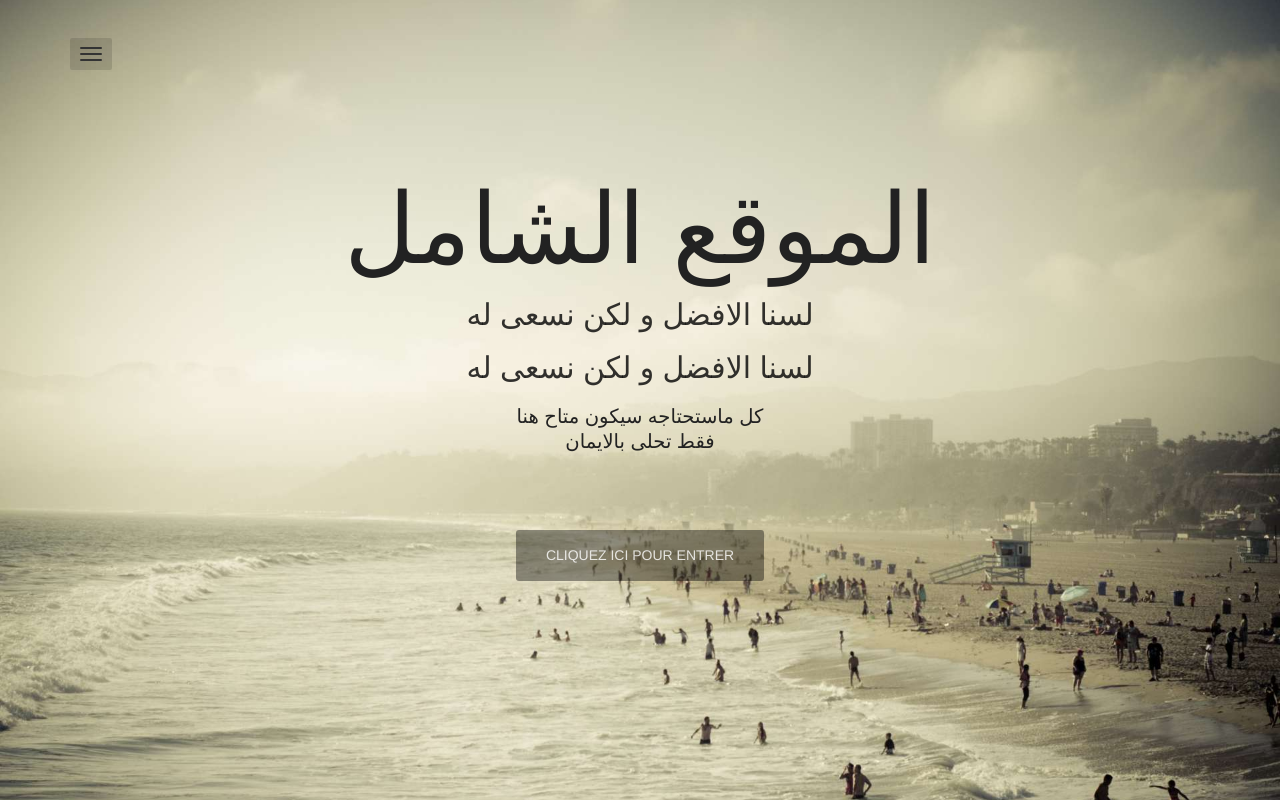
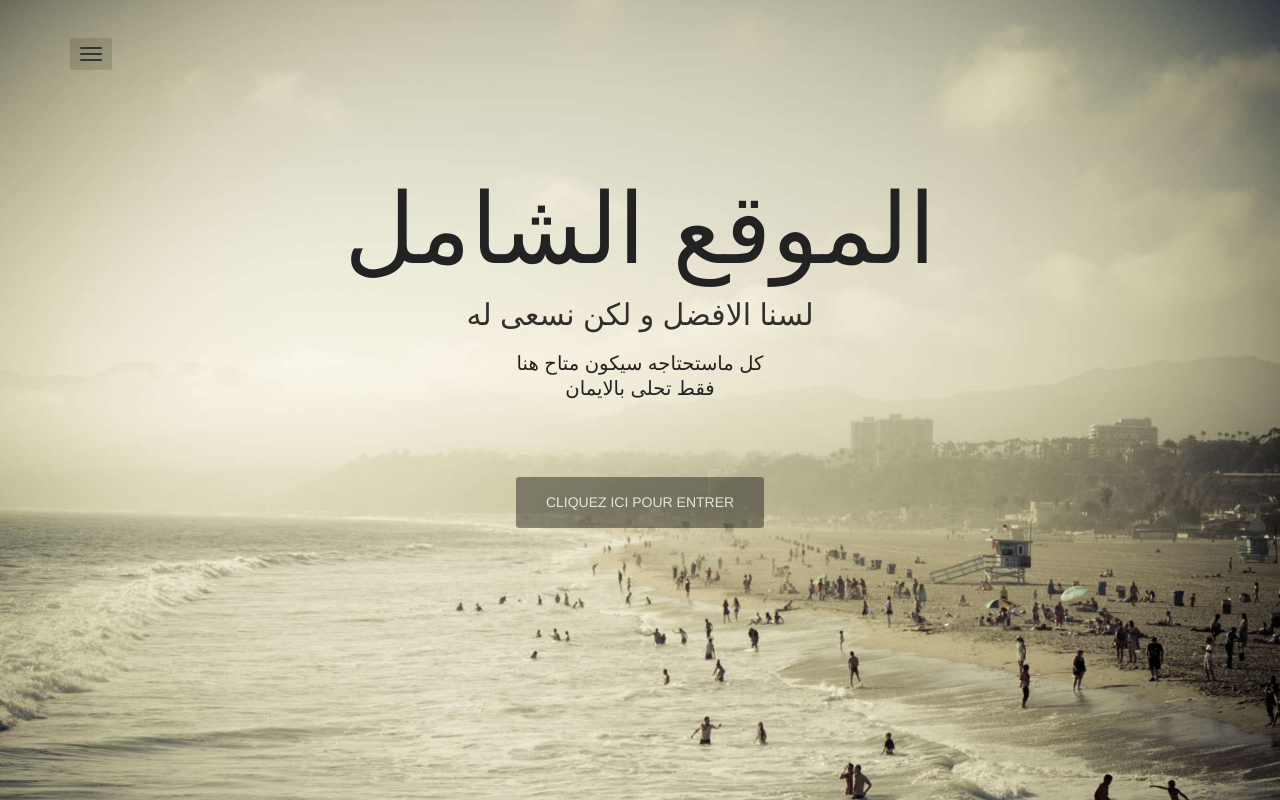
Before and after one commit to SYNVAsport/arabic, a plain HTML site: page index.html in a window 1280 px wide. Drawn offline with nearby package versions, Linux system fonts and the light colour scheme; a web font is replaced by a local one.

Commit message:
first commit

```diff
--- a/index.html
+++ b/index.html
@@ -53,7 +53,7 @@
 
 				<h1 class="title">الموقع الشامل</h1>
 				<h2 >لسنا الافضل  و لكن نسعى له</h2>
-				<h2 >لسنا الافضل  و لكن نسعى له</h2>
+
 
 				<h2 class="tagline">
 					كل ماستحتاجه سيكون متاح هنا<br>
```
